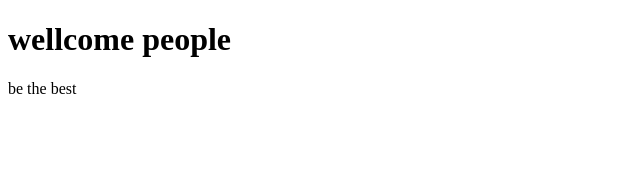
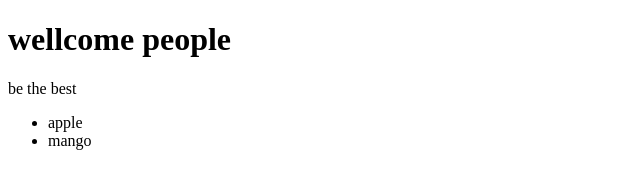
Before and after one commit to BhatMadhuri/example, a plain HTML site: page index.html in a window 1280 px wide. Shown: the whole page, without its empty margins (0-640 px from the left). Drawn offline with Linux system fonts and the light colour scheme.

Commit message:
index.html file got modified

```diff
--- a/index.html
+++ b/index.html
@@ -9,6 +9,13 @@
         </h1>
         <p>
             be the best
-        </p>
+        </p><ul>
+            <li>
+                apple
+            </li>
+            <li>
+                mango
+            </li>
+        </ul>
     </body>
 </html>
```
